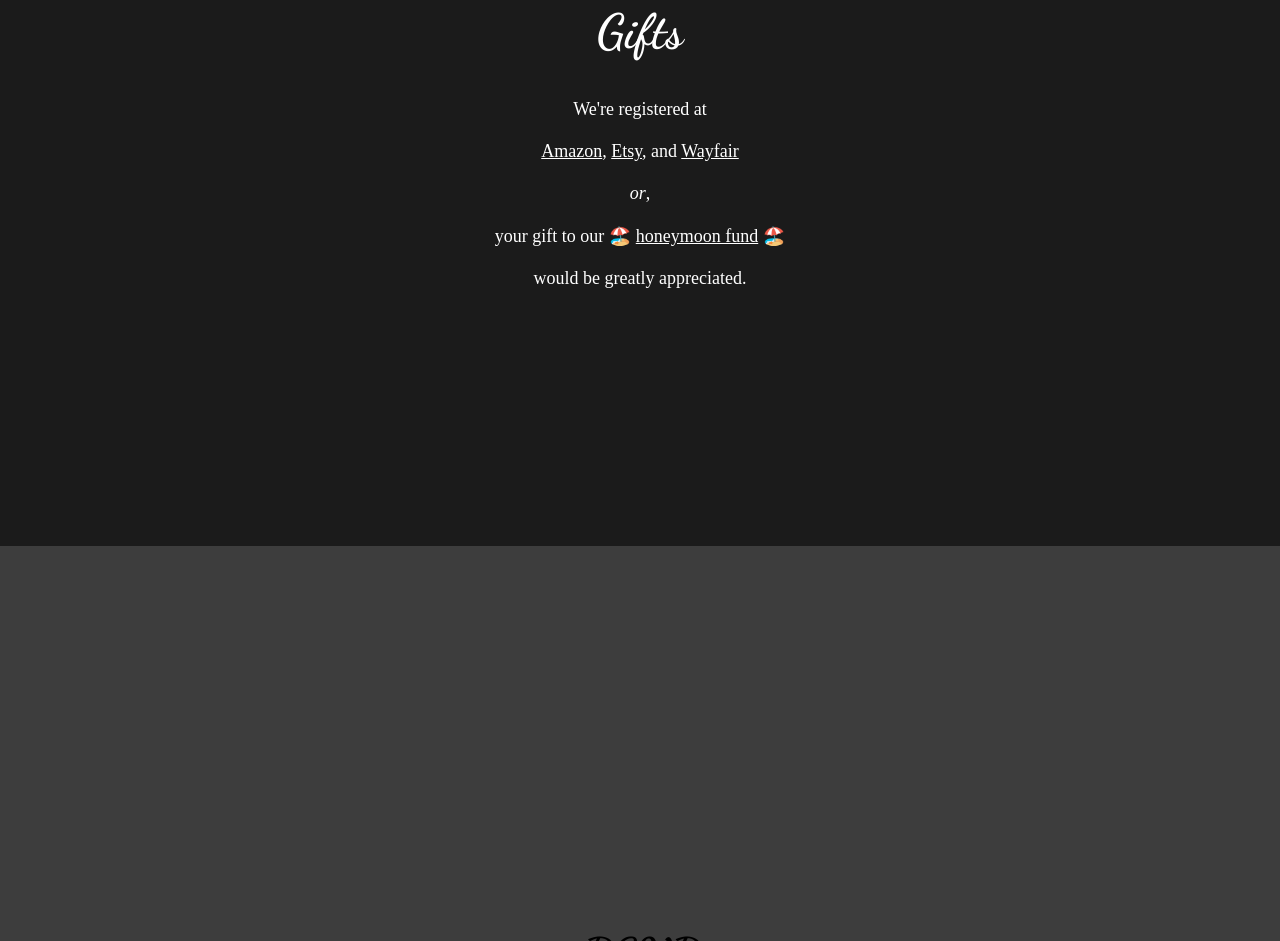
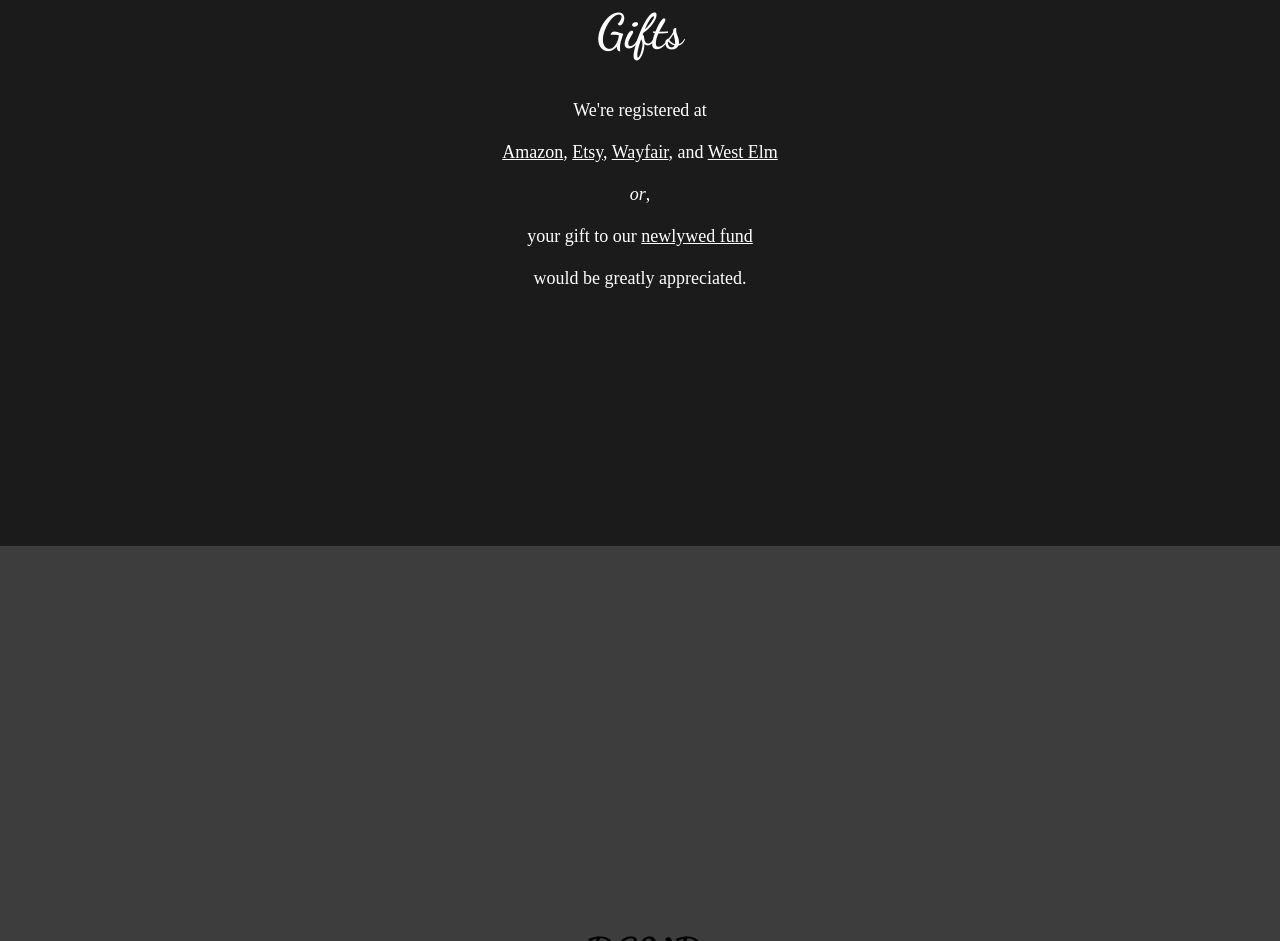
Before and after one commit to joshingmachine/wedding-site, a website: page src/index.html in a window 1280 px wide. Shown: the part 3654-4595 px from the top of the page. Drawn offline with Linux system fonts and the light colour scheme.

Commit message:
Add registry env vars and placeholders

```diff
--- a/src/index.html
+++ b/src/index.html
@@ -62,9 +62,9 @@
                 <div class="content">
                     <h2>Gifts</h2>
                     <span>We're registered at</span><br>
-                    <span><a href="#">Amazon</a>, <a href="#">Etsy</a>, and <a href="#">Wayfair</a></span><br>
+                    <span><a href="$AMAZON_REGISTRY_URL">Amazon</a>, <a href="$ETSY_REGISTRY_URL">Etsy</a>, <a href="$WAYFAIR_REGISTRY_URL">Wayfair</a>, and <a href="$WEST_ELM_REGISTRY_URL">West Elm</a></span><br>
                     <span><i>or</i>,</span><br>
-                    <span>your gift to our 🏖️ <a href="#">honeymoon fund</a> 🏖️</span><br>
+                    <span>your gift to our <a href="$NEWLYWED_FUND_URL">newlywed fund</a></span><br>
                     <span>would be greatly appreciated.</span>
                 </div>
             </section>
```
Also changed, not shown: 1 other file.
